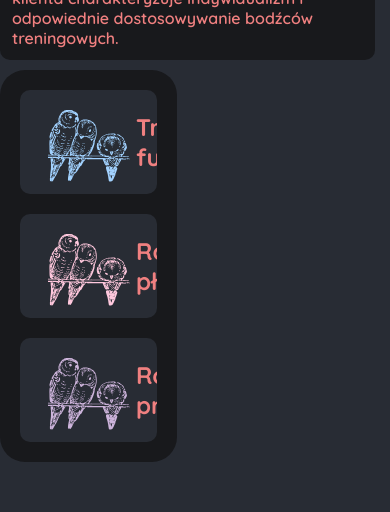
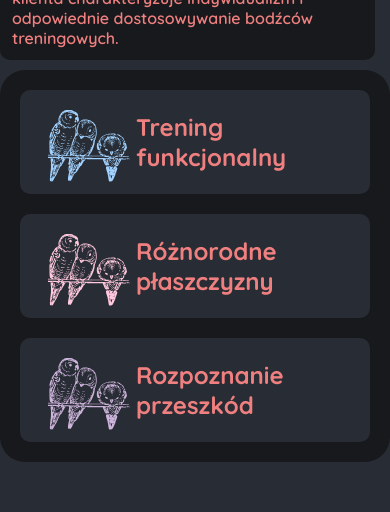
Before and after one commit to MaciejFigat/ninaHome, a React (Create React App) app in the folder frontend/: page / in a window 390 px wide. Shown: the part 617-1129 px from the top of the page. Built offline with nearby package versions, Linux system fonts and the light colour scheme.

Commit message:
changed styling for listWrapper in mobile view, removed drag animation from pictures

```diff
--- a/frontend/src/components/animated/AnimatedPanel.js
+++ b/frontend/src/components/animated/AnimatedPanel.js
@@ -31,13 +31,13 @@ const AnimatedPanel = ({ data, Icon }) => {
           // initial={{ opacity: 0 }}
           // animate={{ opacity: 1 }}
           // exit={{ opacity: 0 }}
-          drag
-          dragConstraints={{
-            top: 10,
-            left: 10,
-            right: 10,
-            bottom: 10,
-          }}
+          // drag
+          // dragConstraints={{
+          //   top: 10,
+          //   left: 10,
+          //   right: 10,
+          //   bottom: 10,
+          // }}
           // layout
           src={data[panelNumber].picture}
           alt='ilustration'
--- a/frontend/src/styles/homePanel.js
+++ b/frontend/src/styles/homePanel.js
@@ -20,10 +20,11 @@ export const ListWrapper = styled(motion.ul)`
   /* width: 600px; */
   max-width: 35vw;
   border-radius: 25px;
-  justify-content: center;
-  max-height: fit-content;
+  /* justify-content: center; */
+  height: fit-content;
   @media (max-width: 740px) {
     margin-top: 10px;
+    max-width: 100vw;
   }
 `
 export const PictureWrapper = styled(motion.div)`
```
